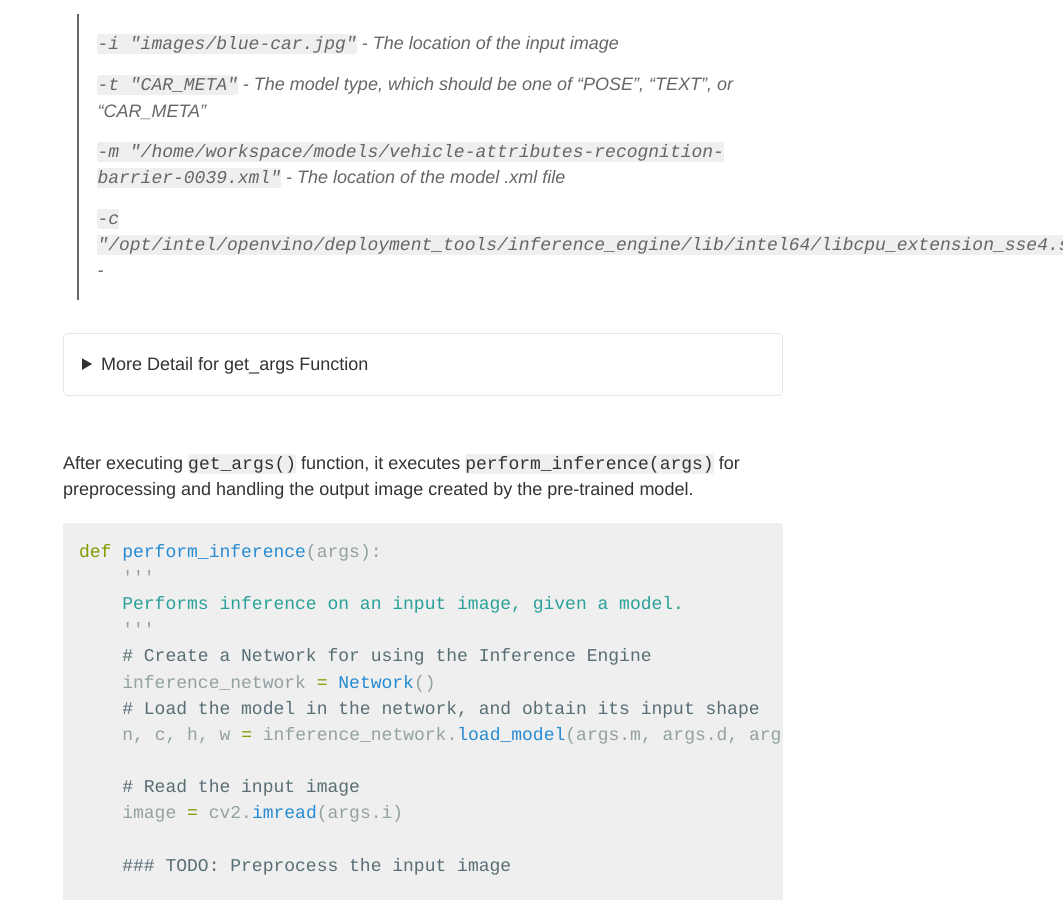
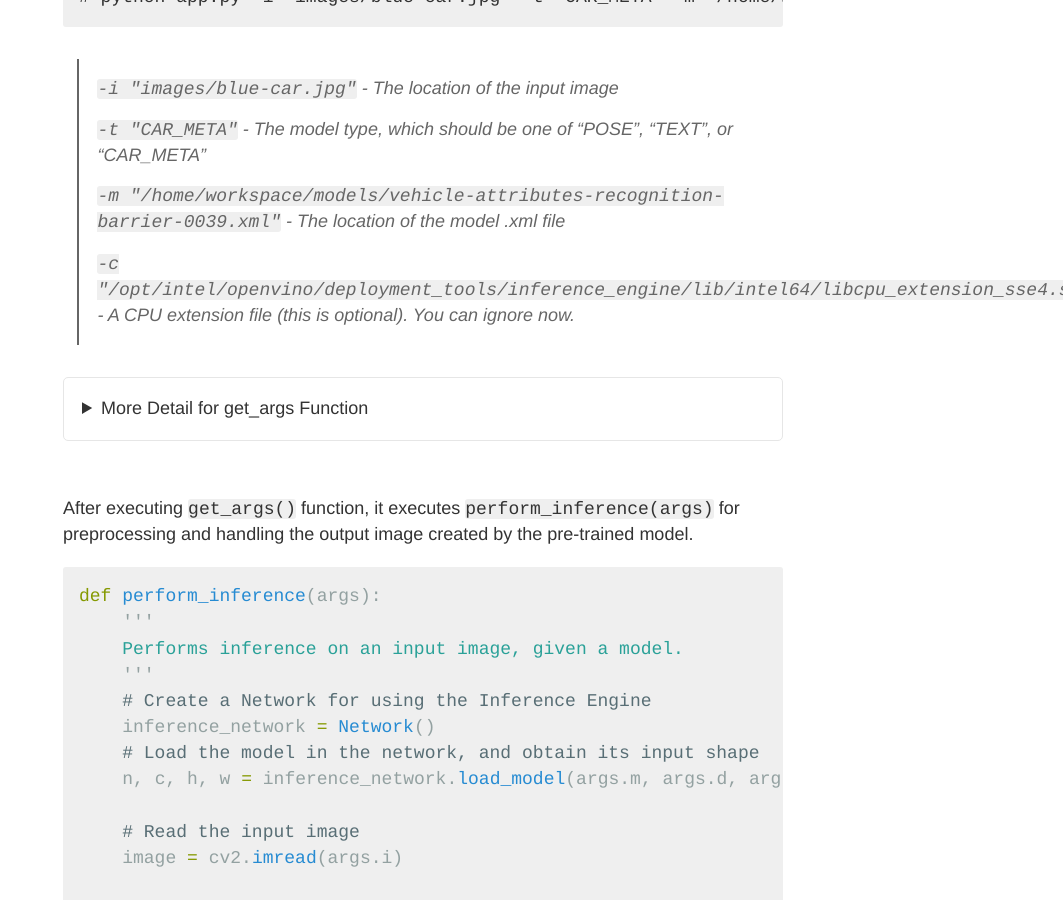
Before and after one commit to yamatokataoka/blog2, a Jekyll site: the page built from _posts/2019-12-25-intel-edge-ai-fundamentals-course.md, in a window 1280 px wide and 900 px high, scrolled down 23480 px. Shown: the whole window, without its empty margins (217-1280 px from the left). Built offline with Jekyll 4.4.1, drawn with Linux system fonts in a browser that asks for light colours; some of the changed text lies outside the part shown.

Commit message:
Update format

````diff
--- a/_posts/2019-12-25-intel-edge-ai-fundamentals-course.md
+++ b/_posts/2019-12-25-intel-edge-ai-fundamentals-course.md
@@ -1127,7 +1127,7 @@ For example, here is `-i`, `-t`, `-m` and `-c` arguments which is handled by `ge
 >
 > `-m "/home/workspace/models/vehicle-attributes-recognition-barrier-0039.xml"` - The location of the model .xml file
 >
-> `-c "/opt/intel/openvino/deployment_tools/inference_engine/lib/intel64/libcpu_extension_sse4.so"` -
+> `-c "/opt/intel/openvino/deployment_tools/inference_engine/lib/intel64/libcpu_extension_sse4.so"` - A CPU extension file (this is optional). You can ignore now.
 
 {::options parse_block_html="true" /}
 
@@ -1626,7 +1628,7 @@ def handle_pose(output, input_shape):
 ```
 
 __log__
-```bash
+```
 (venv) root@e58ff8e15d0f:/home/workspace# python app.py -i "images/sitting-on-car.jpg" -t "POSE" -m "/home/workspace/models/human-pose-estimation-0001.xml" -c "/opt/intel/openvino/deployment_tools/inference_engine/lib/intel64/libcpu_extension_sse4.so"
 (750, 1000, 3)
 (venv) root@e58ff8e15d0f:/home/workspace#
````
Also changed, not shown: other parts of _posts/2019-12-25-intel-edge-ai-fundamentals-course.md (+2 -0 lines).
